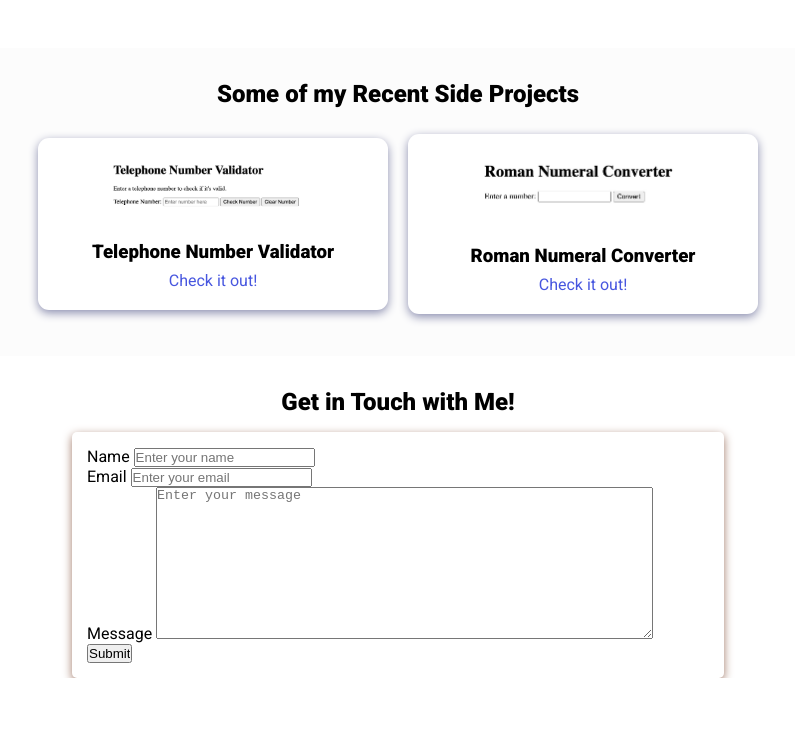
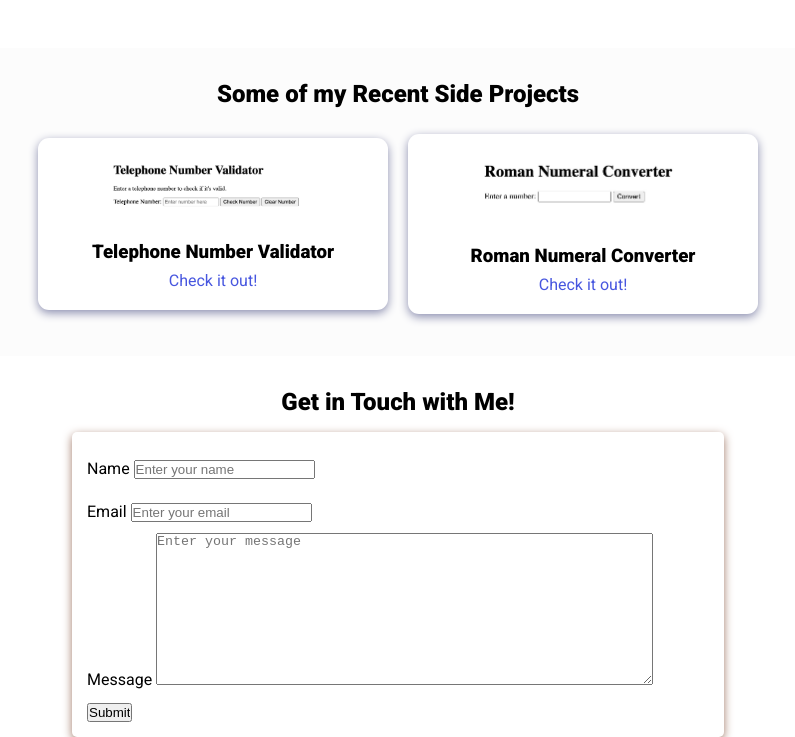
Before and after one commit to cchurney1313/cchurney1313.github.io, a plain HTML site: page index.html in a window 1280 px wide. Shown: the part 591-1328 px from the top of the page, without its empty margins (242-1037 px from the left). Before the commit the page ends 1269 px from the top, so only its background shows below. Drawn offline with Linux system fonts and the light colour scheme; a script that the page names is missing.

Commit message:
changed line height

```diff
--- a/assets/css/styles.css
+++ b/assets/css/styles.css
@@ -177,3 +177,6 @@ nav ul li{
     border-radius:5px;
     box-shadow:0 3px 10px var(--secondary-shadow);
 }
+.contact-form-container label{
+    line-height:2.7em;
+}
```
